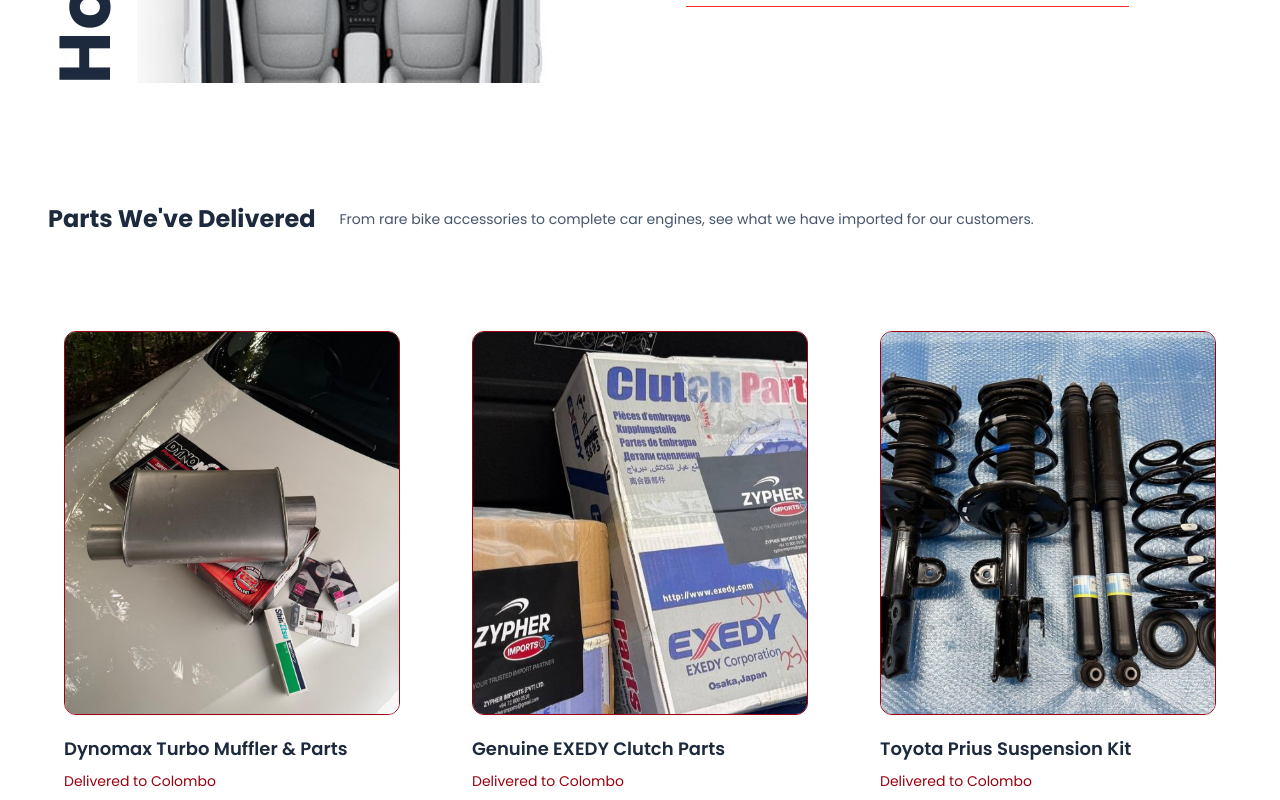
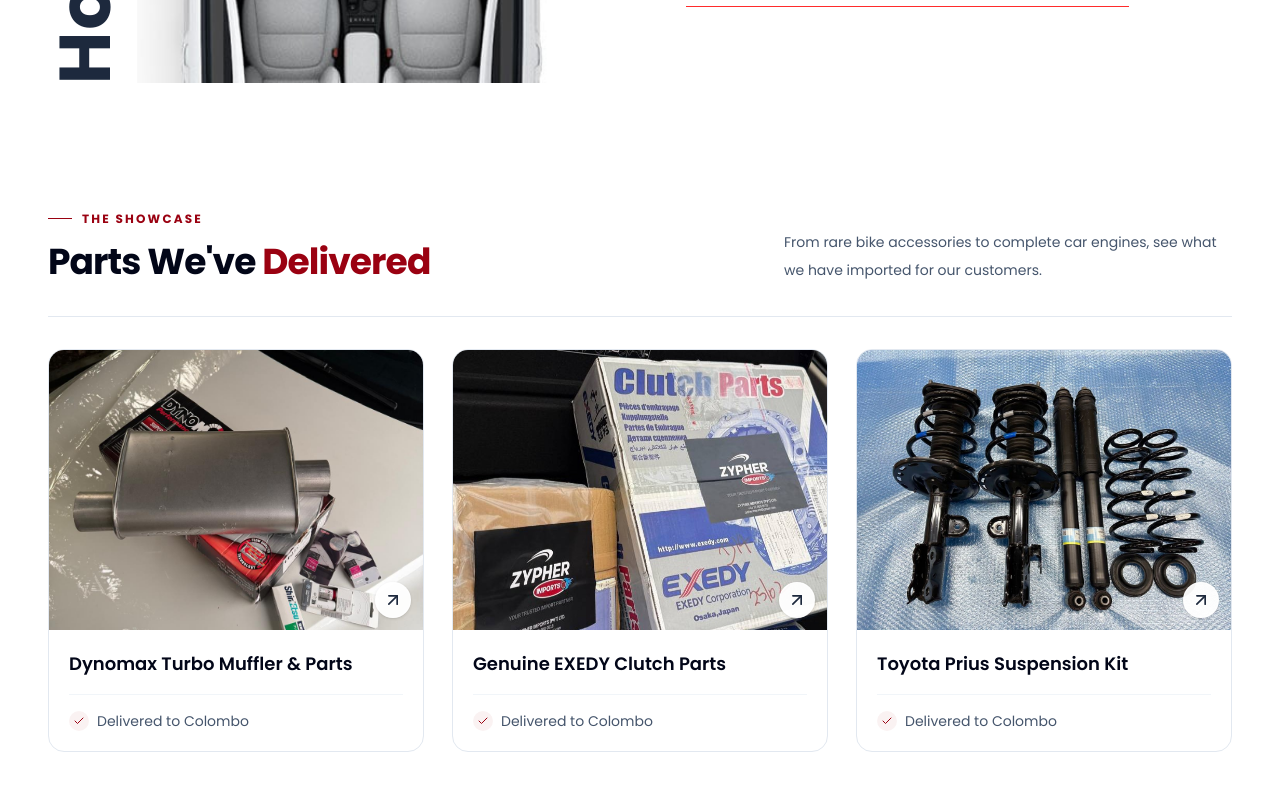
Before and after one commit to thriveyou/zypher-auto-parts-production, a Next.js app: page / in a window 1280 px wide. Shown: the part 1980-2780 px from the top of the page. Built offline with nearby package versions, Linux system fonts and the light colour scheme.

Commit message:
feat: enhance Parts Showcase with improved layout and styling for better user experience

```diff
--- a/src/app/page.tsx
+++ b/src/app/page.tsx
@@ -47,7 +47,7 @@
       <FeaturesSection />
       <OrderCTA />
       <HowItWorks />
-      <section id="products" aria-labelledby="parts-showcase-heading">
+      <section id="products" aria-labelledby="parts-showcase-heading" className="scroll-mt-6 bg-white py-14 md:py-20">
         <PartsShowcaseHeader />
         <PartsShowcaseGrid />
       </section>
--- a/src/components/PartsHeader.tsx
+++ b/src/components/PartsHeader.tsx
@@ -1,11 +1,17 @@
 export default function PartsShowcaseHeader() {
   return (
-    <div className="site-container mt-12 py-4 md:mt-24">
-      <div className="flex flex-col md:flex-row items-start md:items-center gap-2 md:gap-6">
-        <h2 id="parts-showcase-heading" className="text-lg sm:text-xl md:text-2xl font-bold text-slate-800">
-          Parts We&apos;ve Delivered
-        </h2>
-        <p className="text-slate-600 text-sm md:text-md">
+    <div className="site-container">
+      <div className="flex flex-col gap-4 border-b border-slate-200 pb-7 md:flex-row md:items-end md:justify-between md:gap-10 md:pb-8">
+        <div className="shrink-0">
+          <p className="mb-3 flex items-center gap-2.5 text-xs font-bold tracking-[0.18em] text-zypher-red">
+            <span aria-hidden="true" className="h-px w-6 bg-zypher-red" />
+            THE SHOWCASE
+          </p>
+          <h2 id="parts-showcase-heading" className="text-3xl font-bold leading-tight tracking-tight text-slate-950 lg:text-4xl">
+            Parts We&apos;ve <span className="text-zypher-red">Delivered</span>
+          </h2>
+        </div>
+        <p className="max-w-md text-sm leading-7 text-slate-600 md:max-w-sm lg:max-w-md">
           From rare bike accessories to complete car engines, see what we have imported for our customers.
         </p>
       </div>
--- a/src/components/Showcase-grid.tsx
+++ b/src/components/Showcase-grid.tsx
@@ -2,15 +2,12 @@
 
 import { useState } from "react";
 import Image, { type StaticImageData } from "next/image";
+import { FiArrowUpRight, FiCheck } from "react-icons/fi";
 import PhotoViewer from "@/components/PhotoViewer";
 
 import dynomaxParts from "@/assets/dynomax-turbo-muffler-parts.jpeg";
-// import part2 from "@/assets/yamaha-headlight.png";
-import part3 from "@/assets/prius-suspension-kit.jpg";
-import part4 from "@/assets/exedy-clutch-parts.jpg";
-
-
-
+import priusSuspension from "@/assets/prius-suspension-kit.jpg";
+import exedyClutch from "@/assets/exedy-clutch-parts.jpg";
 
 type Item = {
   img: StaticImageData;
@@ -19,6 +16,7 @@
   alt?: string;
 };
 
+// Add or update deliveries here. Only include confirmed product and delivery details.
 const items: Item[] = [
   {
     img: dynomaxParts,
@@ -27,75 +25,60 @@
     alt: "Imported Dynomax turbo muffler, BMW touch-up pen and grease displayed on a car bonnet",
   },
   {
-    img: part4,
+    img: exedyClutch,
     title: "Genuine EXEDY Clutch Parts",
     subtitle: "Delivered to Colombo",
   },
-  // { img: part2, title: "Yamaha MT-25 Headlight", subtitle: "Delivered to Colombo" },
-  { img: part3, title: "Toyota Prius Suspension Kit", subtitle: "Delivered to Colombo" },
-
+  {
+    img: priusSuspension,
+    title: "Toyota Prius Suspension Kit",
+    subtitle: "Delivered to Colombo",
+  },
 ];
 
 export default function PartsShowcaseGrid() {
   const [selectedItem, setSelectedItem] = useState<Item | null>(null);
+
   return (
-    <div
-      className="
-        site-container
-        my-10
-        md:my-12
-        xl:my-16
-      "
-    >
+    <div className="site-container mt-7 md:mt-8">
+      <p className="mb-3 text-xs text-slate-500 md:hidden">Swipe to explore deliveries →</p>
       <div
-        className="
-          grid
-          gap-6 sm:gap-8 md:gap-8 xl:gap-10
-          grid-cols-1 sm:grid-cols-2 lg:grid-cols-3
-        "
+        role="region"
+        aria-label="Delivered parts gallery"
+        tabIndex={0}
+        className="flex snap-x snap-mandatory gap-4 overflow-x-auto rounded-2xl pb-3 focus-visible:outline-2 focus-visible:outline-offset-4 focus-visible:outline-zypher-red md:grid md:grid-cols-3 md:gap-5 md:overflow-visible md:pb-0 xl:gap-7"
       >
-        {items.map((it, i) => (
-          <article key={i} className="p-3 md:p-4">
+        {items.map(item => (
+          <article key={item.title} className="group flex min-w-0 shrink-0 basis-[88%] snap-start flex-col overflow-hidden rounded-2xl border border-slate-200 bg-white transition-shadow hover:shadow-md sm:basis-[60%] md:basis-auto">
             <button
               type="button"
-              aria-label={`Enlarge ${it.title} photo`}
+              aria-label={`Enlarge ${item.title} photo`}
               aria-haspopup="dialog"
-              onClick={() => setSelectedItem(it)}
-              className="
-                relative block w-full cursor-zoom-in overflow-hidden rounded-xl
-                h-64 sm:h-72 md:h-80 xl:h-96
-                border-1 border-[#9A0111]
-                focus-visible:outline-2 focus-visible:outline-offset-4 focus-visible:outline-zypher-red
-              "
+              onClick={() => setSelectedItem(item)}
+              className="relative block aspect-[4/3] w-full shrink-0 cursor-zoom-in overflow-hidden bg-slate-100 focus-visible:outline-2 focus-visible:-outline-offset-4 focus-visible:outline-zypher-red"
             >
               <Image
-                src={it.img}
-                alt={it.alt ?? it.title}
+                src={item.img}
+                alt={item.alt ?? item.title}
                 fill
-                className="object-cover"
-                sizes="(min-width:1440px) 386px, (min-width:1280px) calc((100vw - 304px) / 3), (min-width:1024px) calc((100vw - 232px) / 3), (min-width:768px) calc((100vw - 160px) / 2), (min-width:640px) calc((100vw - 112px) / 2), calc(100vw - 56px)"
+                className="object-cover transition-transform duration-300 motion-safe:group-hover:scale-[1.025]"
+                sizes="(min-width:1440px) 428px, (min-width:1280px) calc((100vw - 158px) / 3), (min-width:768px) calc((100vw - 110px) / 3), (min-width:640px) calc((100vw - 32px) * 0.6), calc((100vw - 32px) * 0.88)"
                 loading="lazy"
+                placeholder="blur"
               />
+              <span aria-hidden="true" className="absolute bottom-3 right-3 flex h-9 w-9 items-center justify-center rounded-full border border-white/70 bg-white/95 text-slate-800 shadow-sm transition-colors group-hover:text-zypher-red">
+                <FiArrowUpRight className="h-5 w-5" />
+              </span>
             </button>
-
-            <h3
-              className="
-                mt-4 md:mt-5
-                text-base md:text-lg
-                font-semibold text-slate-800
-              "
-            >
-              {it.title}
-            </h3>
-            <p
-              className="
-                mt-2
-                text-sm md:text-sm
-                font-medium text-[#9A0111]
-              "
-            >
-              {it.subtitle}
-            </p>
+            <div className="flex flex-1 flex-col p-4 lg:p-5">
+              <h3 className="text-base font-semibold leading-6 text-slate-950 lg:text-lg lg:leading-7">{item.title}</h3>
+              <p className="mt-4 flex items-center gap-2 border-t border-slate-100 pt-4 text-xs font-medium text-slate-600 lg:text-sm">
+                <span aria-hidden="true" className="inline-flex h-5 w-5 shrink-0 items-center justify-center rounded-full bg-zypher-red/5 text-zypher-red">
+                  <FiCheck className="h-3 w-3" />
+                </span>
+                {item.subtitle}
+              </p>
+            </div>
           </article>
         ))}
       </div>
```
